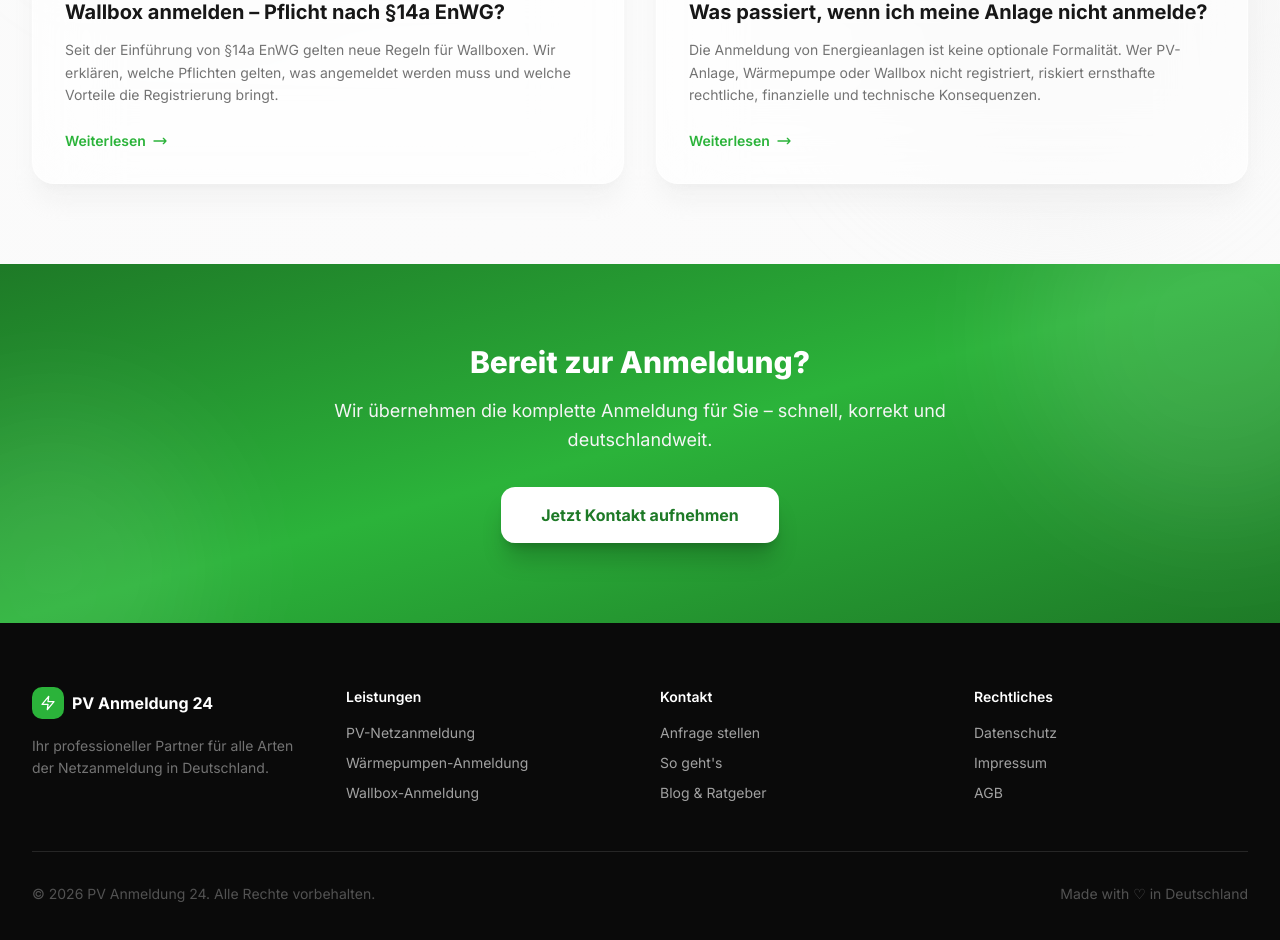
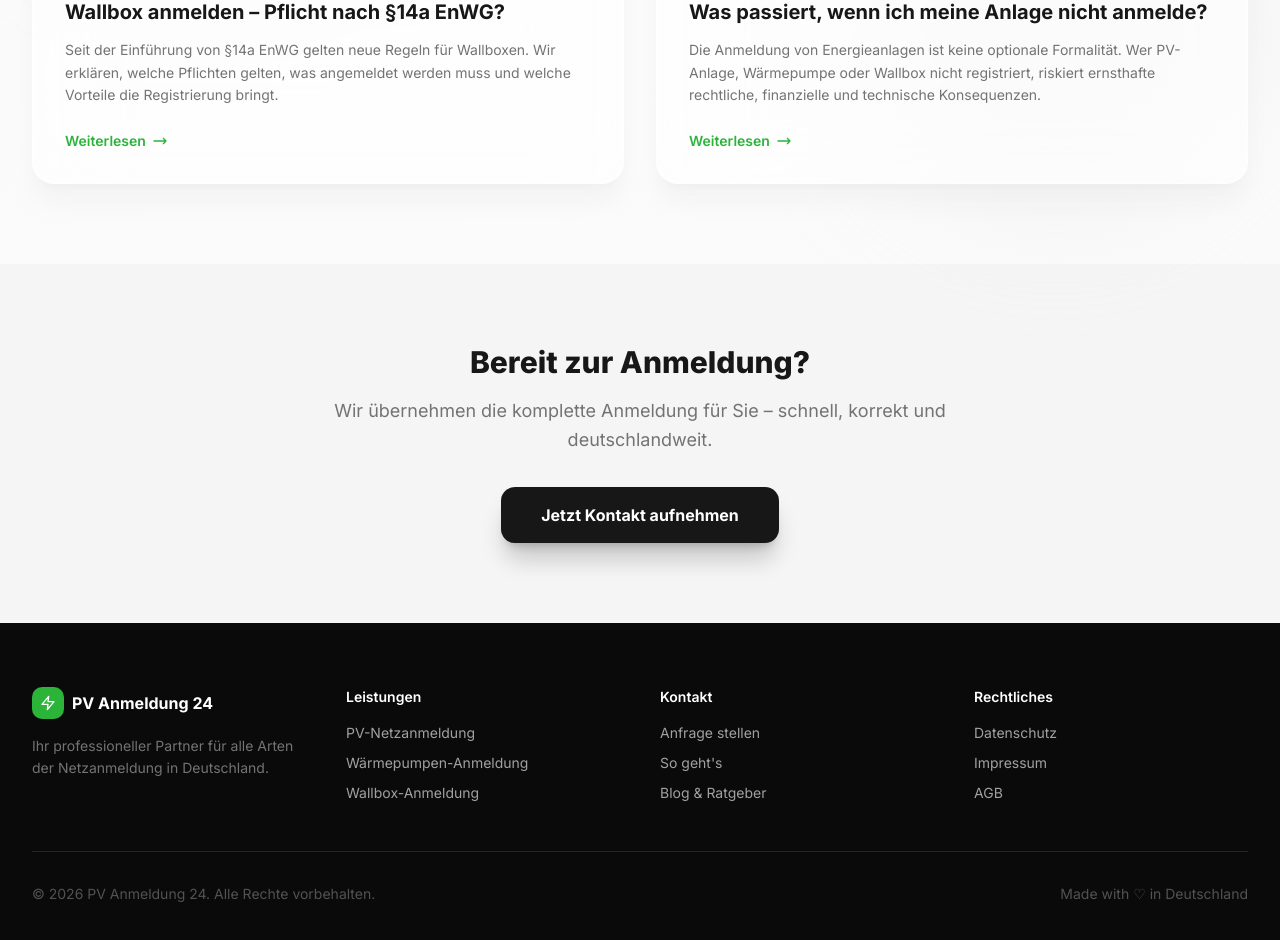
Before and after one commit to Louis-Benedict/pvanmeldung24, a Next.js app: page /blog in a window 1280 px wide. Shown: the part 920-1860 px from the top of the page. Built offline with nearby package versions, Linux system fonts and the light colour scheme.

Commit message:
feat: change cta section

```diff
--- a/app/blog/page.tsx
+++ b/app/blog/page.tsx
@@ -116,23 +116,18 @@ export default function BlogPage() {
         </section>
 
         {/* ── CTA ── */}
-        <section className="py-20 relative overflow-hidden">
-          <div className="absolute inset-0 bg-gradient-to-br from-[#1e7a27] via-[#2BB33A] to-[#1e7a27]" />
-          <div className="absolute inset-0 pointer-events-none">
-            <div className="absolute top-0 right-0 w-96 h-96 bg-white/10 rounded-full blur-3xl translate-x-1/3 -translate-y-1/3" />
-            <div className="absolute bottom-0 left-0 w-80 h-80 bg-white/8 rounded-full blur-3xl -translate-x-1/3 translate-y-1/3" />
-          </div>
-          <div className="relative max-w-3xl mx-auto px-6 sm:px-8 lg:px-8 text-center">
-            <h2 className="text-3xl font-extrabold text-white mb-4">
+        <section className="py-20 bg-neutral-100">
+          <div className="max-w-3xl mx-auto px-6 sm:px-8 lg:px-8 text-center">
+            <h2 className="text-3xl font-extrabold text-neutral-900 mb-4">
               Bereit zur Anmeldung?
             </h2>
-            <p className="text-neutral-100 text-lg mb-8 leading-relaxed">
+            <p className="text-neutral-500 text-lg mb-8 leading-relaxed">
               Wir übernehmen die komplette Anmeldung für Sie – schnell, korrekt und
               deutschlandweit.
             </p>
             <a
               href="/contact"
-              className="inline-flex items-center justify-center rounded-xl bg-white text-[#1e7a27] hover:bg-neutral-50 font-bold px-10 py-4 text-base shadow-xl shadow-black/20 transition-all hover:shadow-2xl hover:shadow-black/30"
+              className="inline-flex items-center justify-center rounded-xl bg-neutral-900 hover:bg-neutral-700 text-white font-bold px-10 py-4 text-base shadow-xl shadow-black/20 transition-all hover:shadow-2xl hover:shadow-black/30"
             >
               Jetzt Kontakt aufnehmen
             </a>
```
